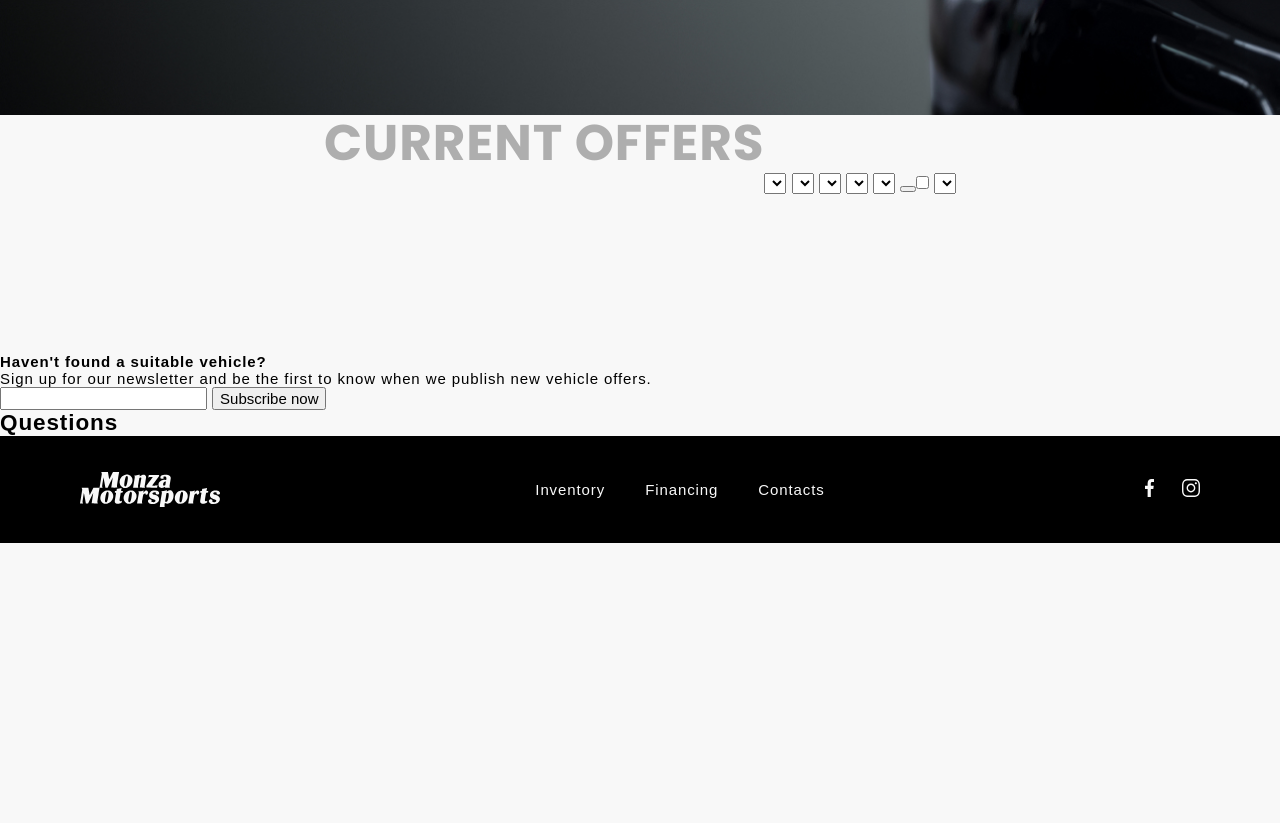
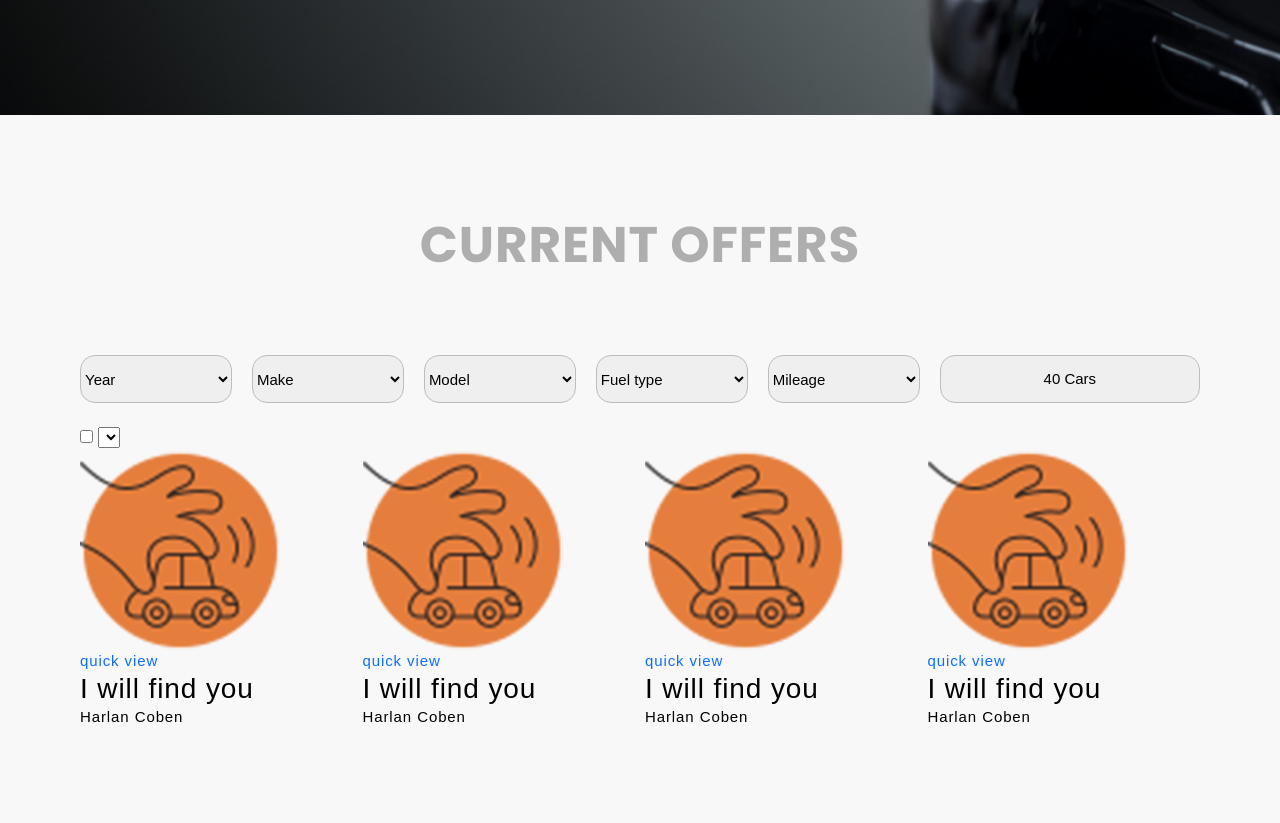
Before and after one commit to magistrkim/monza, a website built with Parcel: page src/index.html in a window 1280 px wide. Shown: the part 565-1388 px from the top of the page. Before the commit the page ends 1108 px from the top, so only its background shows below. Built offline with nearby package versions, Linux system fonts and the light colour scheme; no server answers.

Commit message:
Create fetchData from API and selectOptions populate function

```diff
--- a/src/index.html
+++ b/src/index.html
@@ -5,7 +5,7 @@
     <meta name="viewport" content="width=device-width, initial-scale=1.0" />
     <link rel="icon" href="./assets/icons/car.png" type="image/x-icon" />
     <title>Monza Motorsports</title>
-    <!-- <link
+    <link
       href="https://cdn.jsdelivr.net/npm/bootstrap@5.3.3/dist/css/bootstrap.min.css"
       rel="stylesheet"
       integrity="sha384-QWTKZyjpPEjISv5WaRU9OFeRpok6YctnYmDr5pNlyT2bRjXh0JMhjY6hW+ALEwIH"
@@ -16,7 +16,7 @@
       src="https://cdn.jsdelivr.net/npm/bootstrap@5.3.3/dist/js/bootstrap.bundle.min.js"
       integrity="sha384-YvpcrYf0tY3lHB60NNkmXc5s9fDVZLESaAA55NDzOxhy9GkcIdslK1eN7N6jIeHz"
       crossorigin="anonymous"
-    ></script> -->
+    ></script>
     <link rel="preconnect" href="https://fonts.googleapis.com" />
     <link rel="preconnect" href="https://fonts.gstatic.com" crossorigin />
     <link
--- /dev/null
+++ b/src/js/fetchData.js
@@ -0,0 +1,27 @@
+// fetch('https://freetestapi.com/api/v1/cars')
+//   .then(res => {
+//     if (!res.ok) {
+//       throw new Error('Could not fetch data');
+//     }
+//     console.log(res);
+//     return res.json();
+//   })
+//   .then(data => console.log(data))
+//   .catch(error => console.error(error));
+
+export const fetchData = async () => {
+  try {
+    const res = await fetch('https://freetestapi.com/api/v1/cars');
+    if (!res.ok) {
+      throw new Error('Could not fetch data');
+    }
+    const data = await res.json();
+    console.log(data);
+    return data;
+  } catch (error) {
+    console.error(error);
+    return [];
+  }
+};
+
+fetchData();
--- a/src/js/index.js
+++ b/src/js/index.js
@@ -1,2 +1,4 @@
 import './mobile-menu.js';
 import './modal.js';
+import './fetchData.js';
+import './selectOptionsMarkup.js';
--- /dev/null
+++ b/src/js/selectOptionsMarkup.js
@@ -0,0 +1,35 @@
+import { fetchData } from './fetchData';
+
+const populateSelect = (selectElement, data, key) => {
+  while (selectElement.options.length > 1) {
+    selectElement.remove(1);
+  }
+
+  const uniqueValues = [...new Set(data.map(item => item[key]))];
+
+  uniqueValues.forEach(value => {
+    const option = document.createElement('option');
+    option.value = value;
+    option.textContent = value;
+    selectElement.appendChild(option);
+  });
+};
+
+document.addEventListener('DOMContentLoaded', () => {
+  fetchData().then(cars => {
+    const selectMap = {
+      year: 'year',
+      make: 'make',
+      model: 'model',
+      fuelType: 'fuelType',
+      mileage: 'mileage',
+    };
+
+    Object.keys(selectMap).forEach(selectId => {
+      const selectElement = document.getElementById(selectId);
+      if (selectElement) {
+        populateSelect(selectElement, cars, selectMap[selectId]);
+      }
+    });
+  });
+});
--- a/src/partials/offers.html
+++ b/src/partials/offers.html
@@ -1,17 +1,115 @@
 <section class="offer" id="offers">
   <div class="offer-container">
     <h2 class="offers-title">CURRENT OFFERS</h2>
-    <div>
-      <select name="" id=""></select>
-      <select name="" id=""></select>
-      <select name="" id=""></select>
-      <select name="" id=""></select>
-      <select name="" id=""></select>
-      <button></button>
+    <div class="select-wrapper">
+      <select name="year" id="year" class="select" aria-label="Select year">
+        <option value="">Year</option>
+      </select>
+      <select name="make" id="make" class="select" aria-label="Select make">
+        <option value="">Make</option>
+      </select>
+      <select name="model" id="model" class="select" aria-label="Select model">
+        <option value="">Model</option>
+      </select>
+      <select
+        name="fuelType"
+        id="fuelType"
+        class="select"
+        aria-label="Select fuel type"
+      >
+        <option value="">Fuel type</option>
+      </select>
+      <select
+        name="mileage"
+        id="mileage"
+        class="select"
+        aria-label="Select mileage"
+      >
+        <option value="">Mileage</option>
+      </select>
+      <button class="offers-btn">40 Cars</button>
     </div>
+
     <div>
       <input type="checkbox" />
       <select name="" id=""></select>
     </div>
+
+    <!-- BOOK CARD -->
+    <!-- Temporary -> to change for render from js -->
+    <div class="car-container">
+      <div class="car-wrapper">
+        <a class="book-card__link" href="#">
+          <div class="book-card__wrapper">
+            <img
+              class="book-card__image"
+              src="./assets/icons/car.png"
+              alt="Here must be book's name"
+            />
+            <div class="book-card__overlay">
+              <p class="book-card__quick-view-text">quick view</p>
+            </div>
+          </div>
+        </a>
+        <div class="book-card__wrap">
+          <h3 class="book-card__name">I will find you</h3>
+          <p class="book-card__author">Harlan Coben</p>
+        </div>
+      </div>
+      <div class="car-wrapper">
+        <a class="book-card__link" href="#">
+          <div class="book-card__wrapper">
+            <img
+              class="book-card__image"
+              src="./assets/icons/car.png"
+              alt="Here must be book's name"
+            />
+            <div class="book-card__overlay">
+              <p class="book-card__quick-view-text">quick view</p>
+            </div>
+          </div>
+        </a>
+        <div class="book-card__wrap">
+          <h3 class="book-card__name">I will find you</h3>
+          <p class="book-card__author">Harlan Coben</p>
+        </div>
+      </div>
+      <div class="car-wrapper">
+        <a class="book-card__link" href="#">
+          <div class="book-card__wrapper">
+            <img
+              class="book-card__image"
+              src="./assets/icons/car.png"
+              alt="Here must be book's name"
+            />
+            <div class="book-card__overlay">
+              <p class="book-card__quick-view-text">quick view</p>
+            </div>
+          </div>
+        </a>
+        <div class="book-card__wrap">
+          <h3 class="book-card__name">I will find you</h3>
+          <p class="book-card__author">Harlan Coben</p>
+        </div>
+      </div>
+      <div class="car-wrapper">
+        <a class="book-card__link" href="#">
+          <div class="book-card__wrapper">
+            <img
+              class="book-card__image"
+              src="./assets/icons/car.png"
+              alt="Here must be book's name"
+            />
+            <div class="book-card__overlay">
+              <p class="book-card__quick-view-text">quick view</p>
+            </div>
+          </div>
+        </a>
+        <div class="book-card__wrap">
+          <h3 class="book-card__name">I will find you</h3>
+          <p class="book-card__author">Harlan Coben</p>
+        </div>
+      </div>
+    </div>
   </div>
 </section>
--- a/src/sass/components/_offers.scss
+++ b/src/sass/components/_offers.scss
@@ -1,11 +1,7 @@
 .offer-container {
   @extend .container;
-  display: flex;
-  justify-content: space-between;
-  align-items: center;
-  padding-bottom: 100px;
-  align-items: center;
-  justify-content: center;
+  padding-top: 100px;
+  padding-bottom: 80px;
 }
 .offers-title {
   text-align: center;
@@ -19,8 +15,44 @@
     font-size: 40px;
     margin-bottom: 60px;
   }
-  @media screen and (min-width: 1200px) {
+  @media screen and (min-width: 1140px) {
     font-size: 50px;
     margin-bottom: 80px;
   }
 }
+.select-wrapper {
+  display: flex;
+  flex-wrap: wrap;
+  justify-content: center;
+  align-items: center;
+  gap: 20px;
+  padding-bottom: 24px;
+
+  @media screen and (min-width: 1140px) {
+    flex-wrap: nowrap;
+  }
+}
+.select {
+  width: 170px;
+  height: 48px;
+  border: 1px solid $borderColor;
+  border-radius: 15px;
+}
+.offers-btn {
+  width: 290px;
+  height: 48px;
+  border: 1px solid $borderColor;
+  border-radius: 15px;
+}
+.car-container {
+  display: grid;
+  justify-content: center;
+  grid-template-columns: repeat(4, 1fr);
+  grid-template-rows: repeat(5, 1fr);
+  gap: 10px;
+}
+.car-wrapper {
+  width: 295;
+  min-height: 370px;
+  background-color: $mainBgColor;
+}
--- a/src/sass/utils/_variables.scss
+++ b/src/sass/utils/_variables.scss
@@ -12,6 +12,8 @@
 $accentColor: #df4e3c;
 $validColor: #507a36;
 $errorColor: #ff2307;
+$borderColor: #BDBDBD;
+
 
 //---------------- Fonts ----------------
 $mainFont: 'Noto Sans', sans-serif;
```
